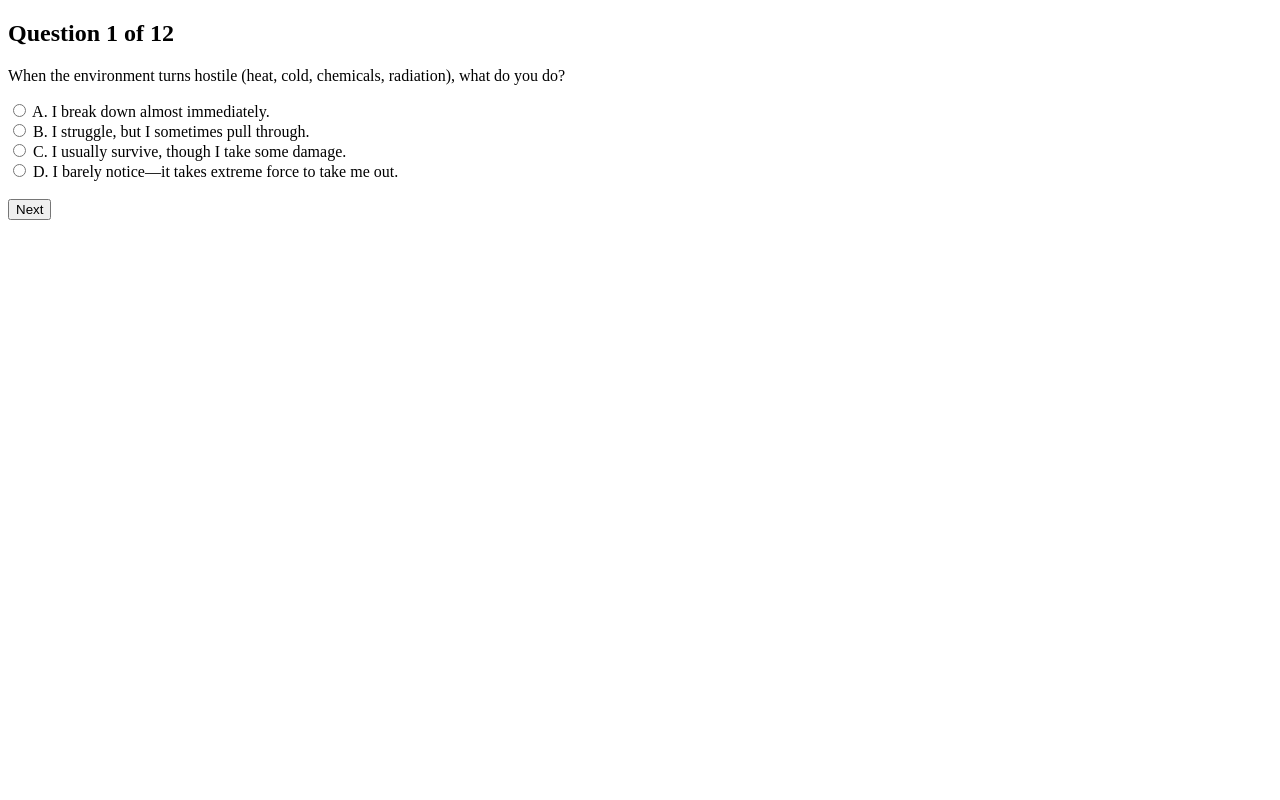
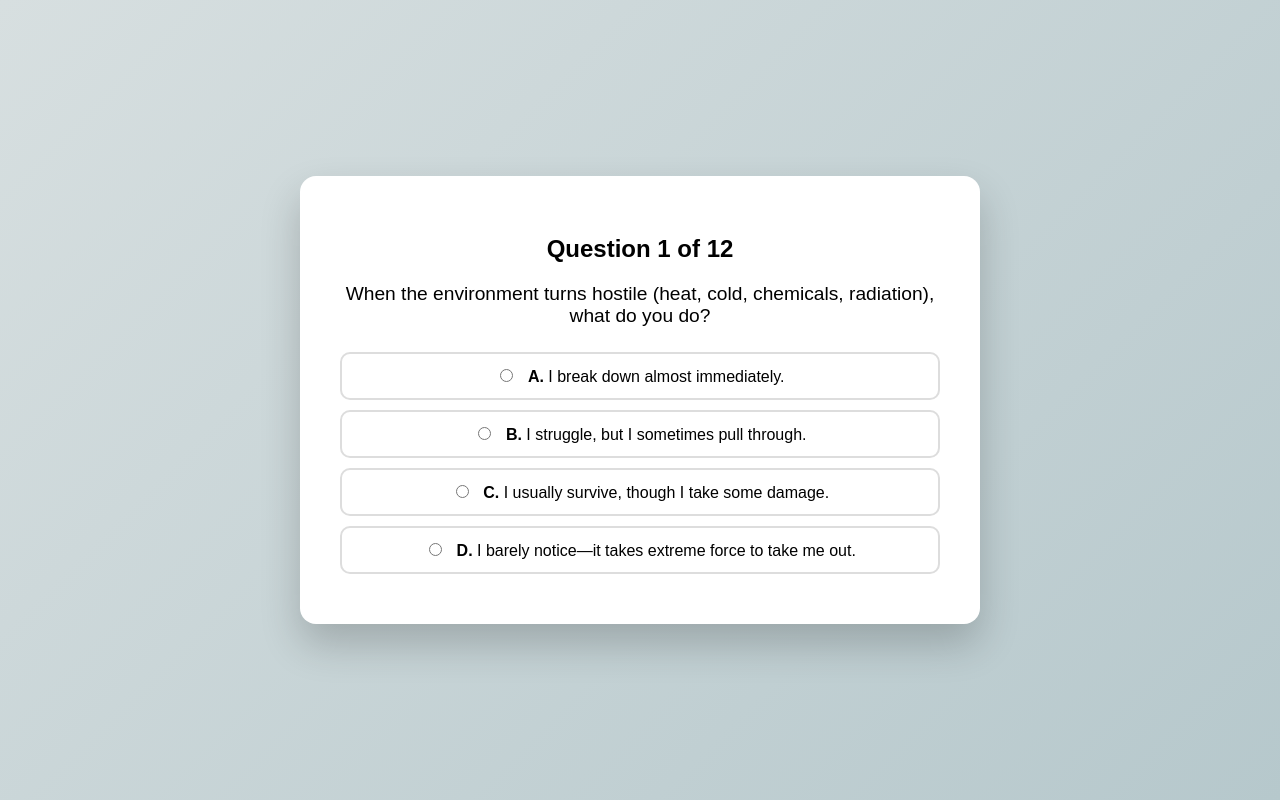
Before and after one commit to Bella2347/microbe-quiz, a Flask app: page /question in a window 1280 px wide. Run offline with Flask 3, Linux system fonts and the light colour scheme.

Commit message:
Added style and first page

```diff
--- /dev/null
+++ b/static/style.css
@@ -0,0 +1,79 @@
+body {
+  margin: 0;
+  padding: 0;
+  font-family: Arial, Helvetica, sans-serif;
+  background: linear-gradient(135deg, #d7dfe0, #b6c8cc);
+  min-height: 100vh;
+  display: flex;
+  align-items: center;
+  justify-content: center;
+}
+
+.quiz-container {
+  background: white;
+  padding: 40px;
+  border-radius: 16px;
+  width: 100%;
+  max-width: 600px;
+  text-align: center;
+  box-shadow: 0 20px 40px rgba(0, 0, 0, 0.2);
+}
+
+h1, h2 {
+  margin-bottom: 20px;
+}
+
+p {
+  font-size: 1.2rem;
+  margin-bottom: 25px;
+}
+
+.option {
+  display: block;
+  margin: 10px 0;
+  padding: 12px;
+  border-radius: 10px;
+  border: 2px solid #ddd;
+  cursor: pointer;
+  transition: 0.2s;
+}
+
+.option:hover {
+  background: #f0f8ff;
+  border-color: #2193b0;
+}
+
+input[type="radio"] {
+  margin-right: 10px;
+}
+
+button {
+  margin-top: 25px;
+  padding: 12px 30px;
+  font-size: 1rem;
+  border: none;
+  border-radius: 25px;
+  background: #2193b0;
+  color: white;
+  cursor: pointer;
+  transition: 0.3s;
+}
+
+button:hover {
+  background: #176f87;
+}
+
+a {
+  display: inline-block;
+  margin-top: 20px;
+  text-decoration: none;
+  color: #2193b0;
+  font-weight: bold;
+}
+
+.wiki {
+  font-size: 0.9rem;
+  font-style: italic;
+  margin-top: 15px;
+  color: #555;
+}
--- a/templates/question.html
+++ b/templates/question.html
@@ -2,22 +2,36 @@
 <html>
 <head>
   <title>Microbe Quiz</title>
+  <link rel="stylesheet" href="{{ url_for('static', filename='style.css') }}">
+
+  <script>
+    function autoSubmit() {
+      document.getElementById("quiz-form").submit();
+    }
+  </script>
 </head>
 <body>
-  <h2>Question {{ question_number }} of {{ total }}</h2>
 
-  <form method="POST">
-    <p>{{ question }}</p>
+  <div class="quiz-container">
+    <h2>Question {{ question_number }} of {{ total }}</h2>
 
-    {% for letter, option in options %}
-      <label>
-        <input type="radio" name="answer" value="{{ loop.index0 }}" required>
-        {{ letter }}. {{ option }}
-      </label><br>
-    {% endfor %}
+    <form id="quiz-form" method="POST">
+      <p>{{ question }}</p>
 
-    <br>
-    <button type="submit">Next</button>
-  </form>
+      {% for letter, option in options %}
+        <label class="option">
+          <input
+            type="radio"
+            name="answer"
+            value="{{ loop.index0 }}"
+            required
+            onchange="autoSubmit()"
+          >
+          <strong>{{ letter }}.</strong> {{ option }}
+        </label>
+      {% endfor %}
+    </form>
+  </div>
+
 </body>
 </html>
```
Also changed, not shown: templates/result.html (+14 -8 lines), templates/start.html (added, +20 -0 lines).
